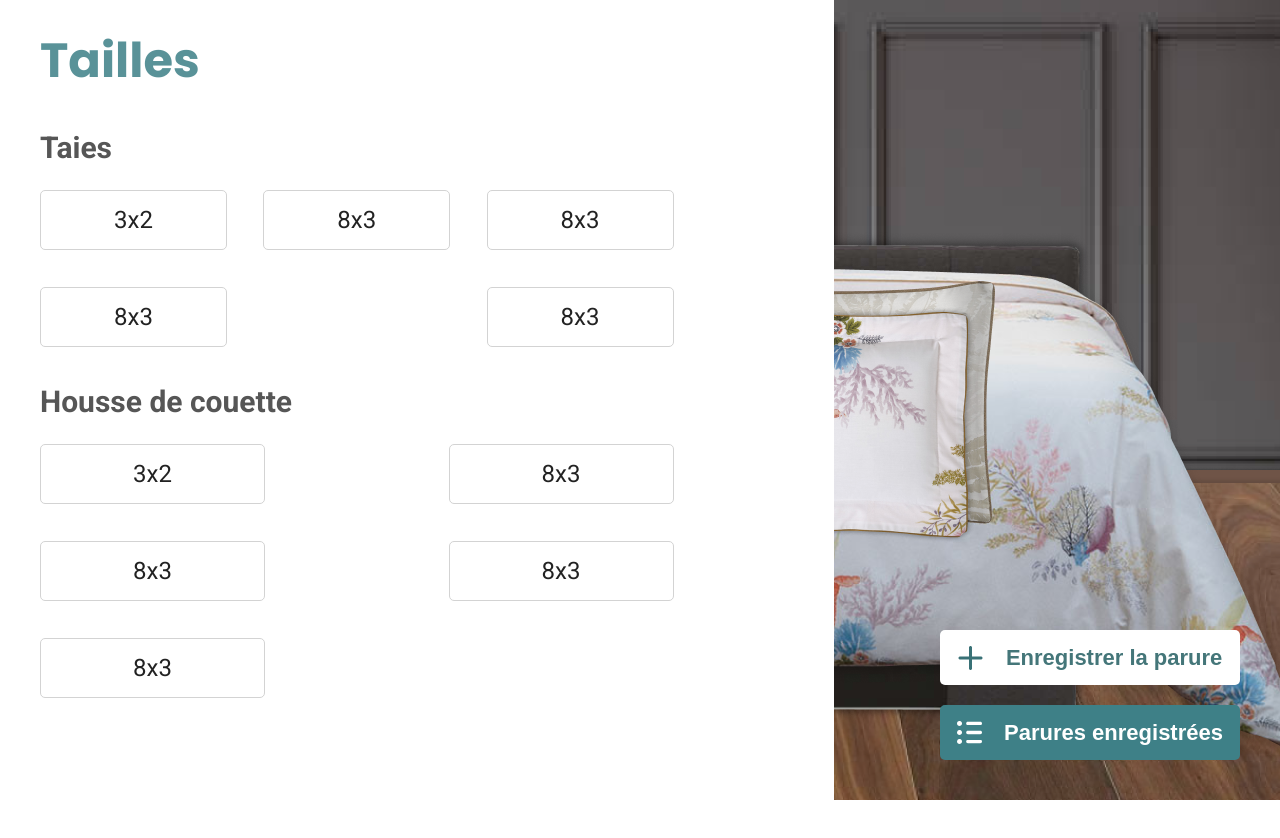
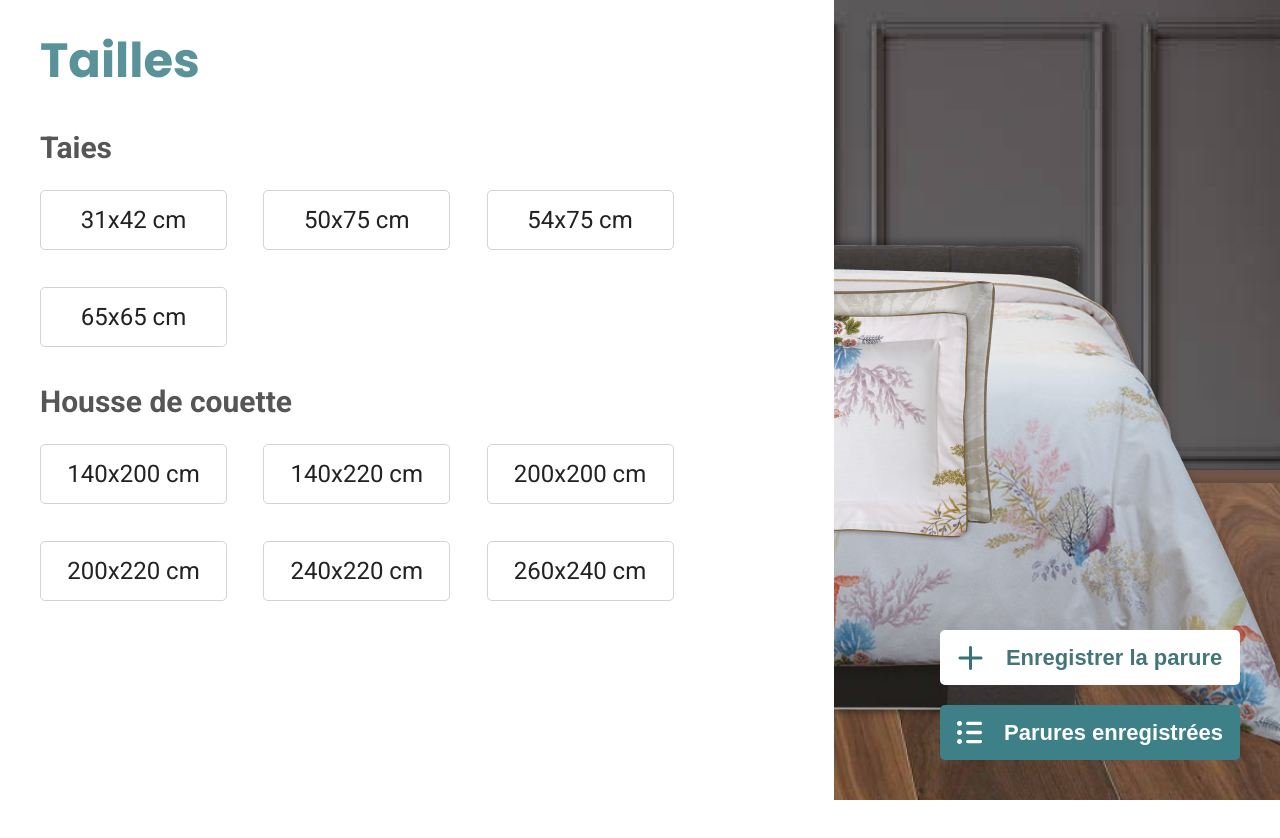
Before and after one commit to FlorianDurand/yves-delorme-simulateur, a Next.js app: page / in a window 1280 px wide. Shown: the top 838 px of the page. Built offline with nearby package versions, Linux system fonts and the light colour scheme.

Commit message:
left menu

```diff
--- a/components/MenuLeft.js
+++ b/components/MenuLeft.js
@@ -12,8 +12,8 @@ const MenuLeft = () => {
 		<div className={styles.menu}>
 		<h1 className={styles.title}>Tailles</h1>
 		<div className={styles.articles}>
-			<MenuLeftBase name={'Taies'} contents={['3x2','8x3','8x3','8x3','8x3']} column={"187px"} />
-			<MenuLeftBase name={'Housse de couette'} contents={['3x2','8x3','8x3','8x3','8x3']} column={"225px"} />
+			<MenuLeftBase name={'Taies'} contents={['31x42 cm','50x75 cm','54x75 cm','65x65 cm']} />
+			<MenuLeftBase name={'Housse de couette'} contents={['140x200 cm','140x220 cm','200x200 cm','200x220 cm', '240x220 cm', '260x240 cm']}  />
 		</div>
 		</div>
 	)
--- a/components/MenuLeftBase.js
+++ b/components/MenuLeftBase.js
@@ -10,7 +10,7 @@ const MenuLeftBase = props => {
 			<h2 className={styles.subtitle}>{props.name}</h2>
 			<div className={styles.contents}>
 				{props.contents.map(content=>
-					<button className={styles.button} style={{width: `${props.column}`}}> {content} </button>
+					<button className={styles.button}> {content} </button>
 				)}
 			</div>
 		</div>
```
